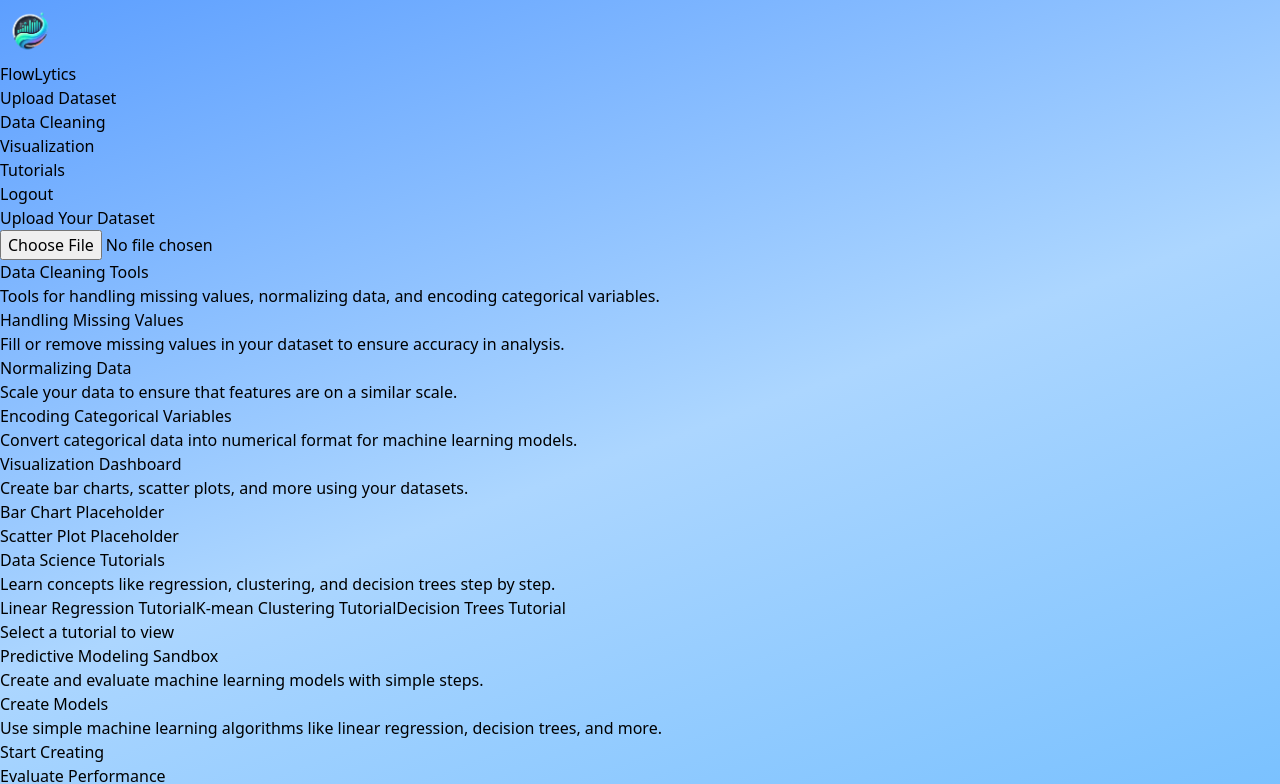
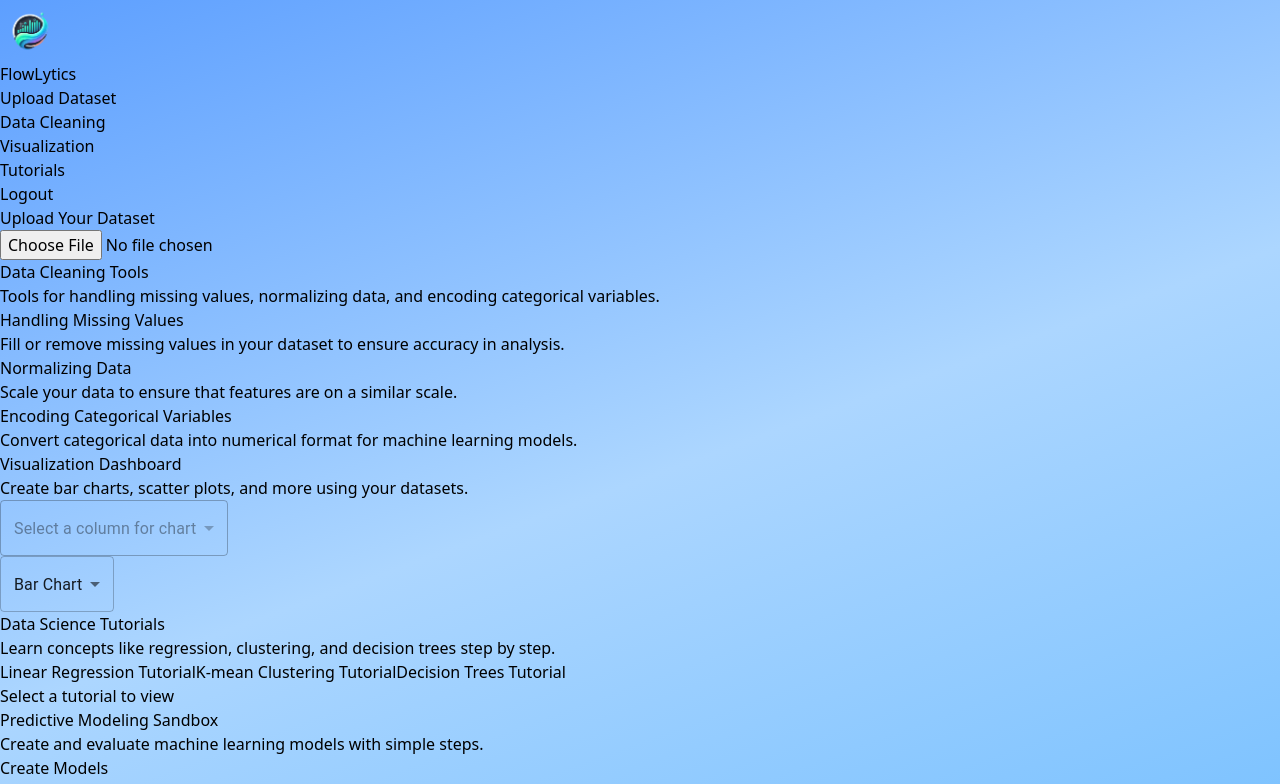
Before and after one commit to deepuzz11/Flowlytics, a React (Vite) app in the folder frontend/: page /flowlytics in a window 1280 px wide. Shown: the top 784 px of the page. Built offline with nearby package versions, Linux system fonts and the light colour scheme.

Commit message:
charts are updated

```diff
--- a/frontend/package.json
+++ b/frontend/package.json
@@ -16,10 +16,12 @@
     "axios": "^1.7.9",
     "papaparse": "^5.5.1",
     "react": "^18.3.1",
+    "react-chartjs-2": "^5.3.0",
     "react-dom": "^18.3.1",
     "react-icons": "^5.4.0",
     "react-router-dom": "^7.1.1",
-    "react-toastify": "^11.0.2"
+    "react-toastify": "^11.0.2",
+    "recharts": "^2.15.0"
   },
   "devDependencies": {
     "@eslint/js": "^9.17.0",
--- a/frontend/src/Component/VisualizationDashboard.jsx
+++ b/frontend/src/Component/VisualizationDashboard.jsx
@@ -1,27 +1,155 @@
-import React from "react";
+import React, { useContext, useState } from "react";
+import { DatasetContext } from "../Context/DatasetContext";
+import { Select, MenuItem } from "@mui/material";
+import {
+  BarChart,
+  Bar,
+  XAxis,
+  YAxis,
+  CartesianGrid,
+  Tooltip,
+  Legend,
+  ResponsiveContainer,
+  LineChart,
+  Line,
+  RadarChart,
+  Radar,
+  PolarGrid,
+  PolarAngleAxis,
+  PolarRadiusAxis
+} from "recharts";
+import { toast, ToastContainer } from "react-toastify";
+import "react-toastify/dist/ReactToastify.css";
 
 const VisualizationDashboard = () => {
+  const { dataset, column } = useContext(DatasetContext); // Access dataset and columns from context
+  const [selectedColumn, setSelectedColumn] = useState("");
+  const [chartData, setChartData] = useState([]);
+  const [chartType, setChartType] = useState("bar"); // Default chart type is Bar
+
+  // Function to handle column selection for charting
+  const handleColumnChange = (e) => {
+    if (dataset.length === 0) {
+      toast.error("Please upload a dataset before selecting a column.");
+      return;
+    }
+
+    const column = e.target.value;
+    setSelectedColumn(column);
+
+    // Create chart data from selected column
+    const data = dataset.map((row, index) => ({
+      name: `Data ${index + 1}`, // Use a simple index for the name or another meaningful label
+      value: row[column], // Use the column data for the value
+    }));
+    setChartData(data);
+  };
+
+  // Function to handle chart type change
+  const handleChartTypeChange = (e) => {
+    setChartType(e.target.value);
+  };
+
+  // Function to render different chart types
+  const renderChart = () => {
+    switch (chartType) {
+      case "bar":
         return (
+          <BarChart data={chartData}>
+            <CartesianGrid strokeDasharray="3 3" />
+            <XAxis
+              dataKey="name"
+              label={{ value: selectedColumn, position: "bottom", dy: 10 }}  // Adjust label position to prevent overlap
+              tick={{ angle: 45, textAnchor: "middle", dy: 10 }}  // Rotate ticks for better readability
+            />
+            <YAxis label={{ value: "Values", angle: -90, position: "left" }} />
+            <Tooltip />
+            <Legend />
+            <Bar dataKey="value" />
+          </BarChart>
+        );
+      case "line":
+        return (
+          <LineChart data={chartData}>
+            <XAxis
+              dataKey="name"
+              label={{ value: selectedColumn, position: "bottom", dy: 10, dx:20,
+               }}  // Adjust label position to prevent overlap
+              tick={{ angle: 45, textAnchor: "middle", dy: 10 }}  // Rotate ticks for better readability
+            />
+            <YAxis label={{ angle: -90, position: "left" }} />
+            <Tooltip />
+            <Legend />
+            <Line type="monotone" dataKey="value" />
+          </LineChart>
+        );
+      case "radar":
+        // Render Radar chart
+        if (chartData.length > 0) {
+          return (
+            <RadarChart outerRadius={90} width={400} height={400} data={chartData}>
+              <PolarGrid />
+              <PolarAngleAxis dataKey="name" />
+              <PolarRadiusAxis />
+              <Radar name={selectedColumn} dataKey="value" />
+            </RadarChart>
+          );
+        } else {
+          return <p>No data available for the Radar Chart</p>;
+        }
+      default:
+        return null;
+    }
+  };
+
+  return (
+    <>
       <div className="max-w-4xl mx-auto mt-12 p-8 bg-white shadow-lg rounded-lg">
         <h2 className="text-3xl font-semibold text-center text-blue-800 mb-6">Visualization Dashboard</h2>
         <p className="text-lg text-gray-700 mb-8 text-center">
           Create bar charts, scatter plots, and more using your datasets.
         </p>
 
-      {/* Visualization Section */}
-      <div className="flex flex-col items-center justify-center gap-8">
-        {/* Placeholder for visualizations */}
-        <div className="w-full h-64 bg-blue-50 rounded-lg shadow-md flex items-center justify-center">
-          <p className="text-blue-600 text-xl">Bar Chart Placeholder</p>
+        {/* Column Selection */}
+        <div className="mb-8 flex justify-center">
+          <Select
+            value={selectedColumn}
+            onChange={handleColumnChange}
+            displayEmpty
+            className="w-64"
+            disabled={dataset.length === 0} // Disable dropdown if no dataset
+          >
+            <MenuItem value="" disabled>Select a column for chart</MenuItem>
+            {column.map((col, index) => (
+              <MenuItem key={index} value={col}>{col}</MenuItem>
+            ))}
+          </Select>
         </div>
 
-        <div className="w-full h-64 bg-blue-50 rounded-lg shadow-md flex items-center justify-center">
-          <p className="text-blue-600 text-xl">Scatter Plot Placeholder</p>
+        {/* Chart Type Selection */}
+        <div className="mb-8 flex justify-center">
+          <Select
+            value={chartType}
+            onChange={handleChartTypeChange}
+            className="w-64"
+          >
+            <MenuItem value="bar">Bar Chart</MenuItem>
+            <MenuItem value="line">Line Chart</MenuItem>
+            <MenuItem value="radar">Radar Chart</MenuItem>
+          </Select>
         </div>
 
-        {/* Additional visualizations can be added here */}
+        {/* Display the Chart */}
+        {chartData.length > 0 && (
+          <div className="w-full h-64">
+            <ResponsiveContainer width="100%" height="100%">
+              {renderChart()}
+            </ResponsiveContainer>
           </div>
+        )}
       </div>
+      <ToastContainer />
+    </>
   );
 };
 
```
Also changed, not shown: 1 other file (tests, documents, lock files or other folders). Lines whose indentation alone changed are shown as unchanged.
